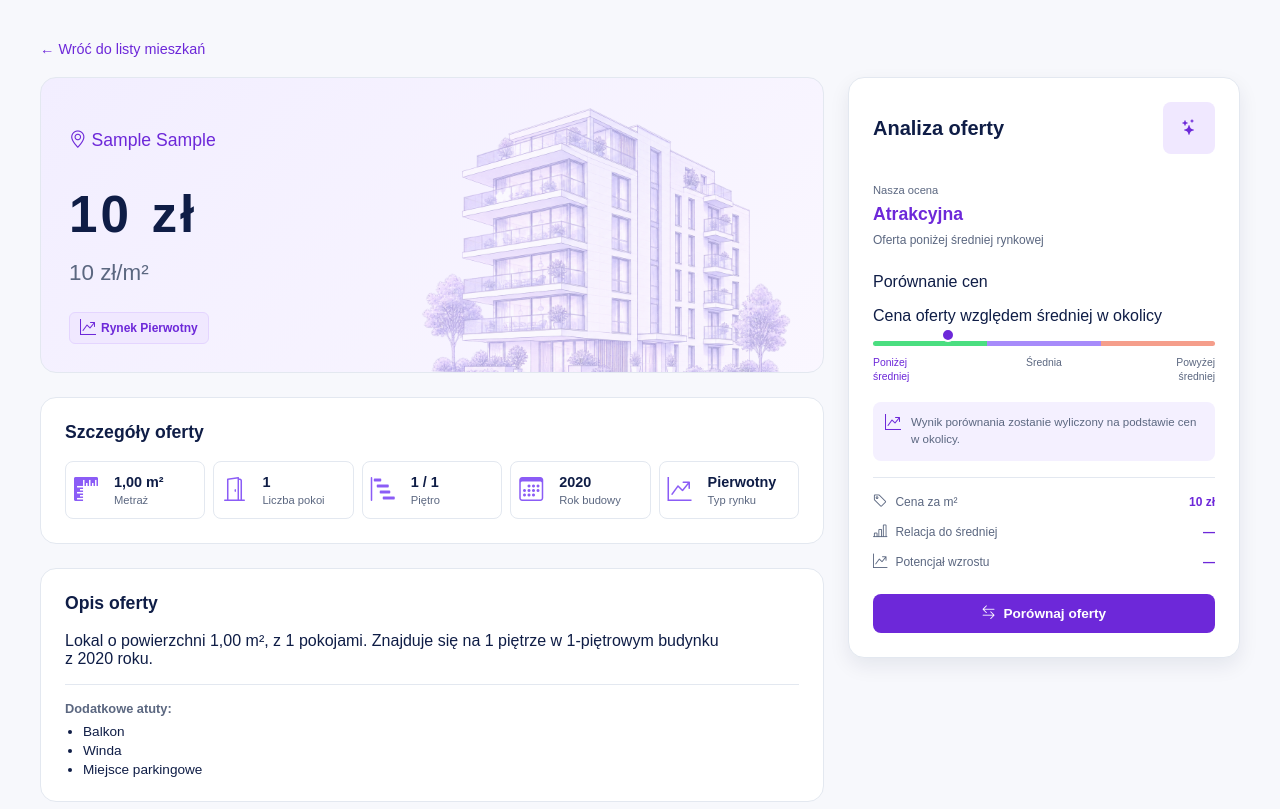
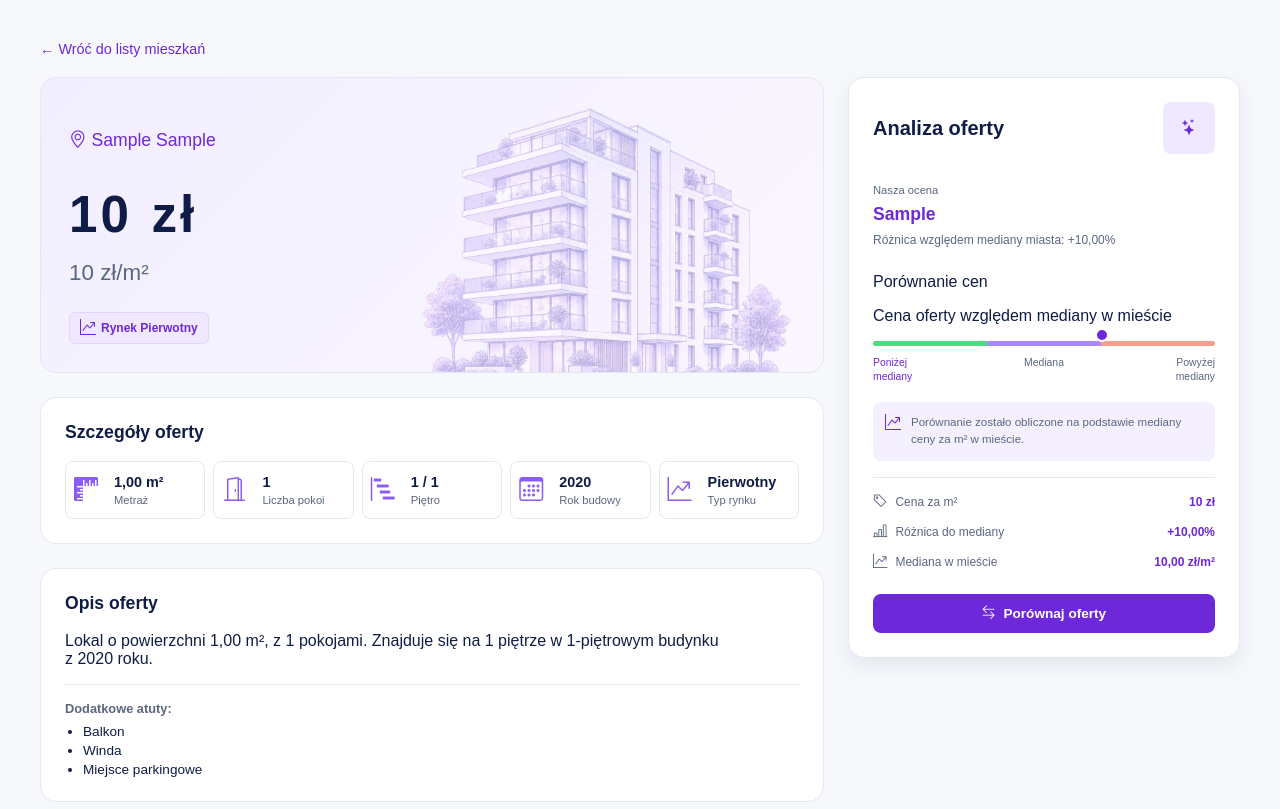
Before and after one commit to piotrgolebiewski07/homechoice_ai, a Django app: page /apartments/1/ in a window 1280 px wide. Shown: the part 69-878 px from the top of the page. Run offline with Django 5.2, Linux system fonts and the light colour scheme; tables that the repository leaves empty hold one stand-in row (values such as "Sample post"); parts of the project's set-up code (start-up, migrations or seed data) failed here and were passed over.

Commit message:
feat: display apartment price analysis

```diff
--- a/apartments/templates/apartments/apartment_detail.html
+++ b/apartments/templates/apartments/apartment_detail.html
@@ -170,18 +170,23 @@
 
                 <p class="analysis-status-title">Nasza ocena</p>
                 <div class="analysis-status">
-                    Atrakcyjna
+                    {{ apartment.price_rating|default:"Brak analizy" }}
                 </div>
 
                 <p class="analysis-status-description">
-                    Oferta poniżej średniej rynkowej
+                    {% if apartment.price_difference_pct is not None %}
+                        Różnica względem mediany miasta:
+                        {% if apartment.price_difference_pct > 0 %}+{% endif %}{{ apartment.price_difference_pct|floatformat:2 }}%
+                    {% else %}
+                        Brak danych do porównania
+                    {% endif %}
                 </p>
 
                 <div class="analysis-comparison">
                     <p class="analysis-comparison-title">Porównanie cen</p>
 
                     <p class="analysis-comparison-description">
-                        Cena oferty względem średniej w okolicy
+                        Cena oferty względem mediany w mieście
                     </p>
 
                     <div class="analysis-price-scale">
@@ -190,21 +195,23 @@
                             <span class="analysis-price-scale-segment analysis-price-scale-segment--average"></span>
                             <span class="analysis-price-scale-segment analysis-price-scale-segment--high"></span>
 
-                            <span class="analysis-price-marker"></span>
+                            {% if marker_position is not None %}
+                                <span class="analysis-price-marker" style="left: {{ marker_position }}%;"></span>
+                            {% endif %}
                         </div>
                     </div>
 
                     <div class="analysis-price-scale-labels">
-                        <span>Poniżej<br>średniej</span>
-                        <span>Średnia</span>
-                        <span>Powyżej<br>średniej</span>
+                        <span>Poniżej<br>mediany</span>
+                        <span>Mediana</span>
+                        <span>Powyżej<br>mediany</span>
                     </div>
 
                     <div class="analysis-insight">
                         <i class="bi bi-graph-up-arrow analysis-insight-icon"></i>
 
                         <p>
-                            Wynik porównania zostanie wyliczony na podstawie cen w okolicy.
+                            Porównanie zostało obliczone na podstawie mediany ceny za m² w mieście.
                         </p>
                     </div>
 
@@ -223,19 +230,23 @@
                         <div class="analysis-metric">
                             <div class="analysis-metric-label">
                                 <i class="bi bi-bar-chart-line"></i>
-                                <span>Relacja do średniej</span>
+                                <span>Różnica do mediany</span>
                             </div>
 
-                            <div class="analysis-metric-value">—</div>
+                            <div class="analysis-metric-value">
+                                {% if apartment.price_difference_pct > 0 %}+{% endif %}{{ apartment.price_difference_pct|floatformat:2 }}%
+                            </div>
                         </div>
 
                         <div class="analysis-metric">
                             <div class="analysis-metric-label">
                                 <i class="bi bi-graph-up-arrow"></i>
-                                <span>Potencjał wzrostu</span>
+                                <span>Mediana w mieście</span>
                             </div>
 
-                            <div class="analysis-metric-value">—</div>
+                            <div class="analysis-metric-value">
+                                {{ apartment.city_median_price_per_sqm|floatformat:2|intcomma }} zł/m²
+                            </div>
                         </div>
                     </div>
                 </div>
--- a/apartments/views.py
+++ b/apartments/views.py
@@ -121,10 +121,19 @@ def apartment_list(request):
 def apartment_detail(request, apartment_id):
     apartment = get_object_or_404(Apartment, pk=apartment_id)
 
+    marker_position = None
+
+    if apartment.price_difference_pct is not None:
+        price_difference = float(apartment.price_difference_pct)
+
+        marker_position = ((price_difference + 30) / 60) * 100
+        marker_position = round(max(0, min(marker_position, 100)))
+
     return render(
         request,
         "apartments/apartment_detail.html",
         {
             "apartment": apartment,
+            "marker_position": marker_position,
         }
     )
--- a/static/css/apartment_detail.css
+++ b/static/css/apartment_detail.css
@@ -179,7 +179,6 @@
 
 .analysis-price-marker {
     position: absolute;
-    left: 22%;
     bottom: 4px;
     width: 10px;
     height: 10px;
```
